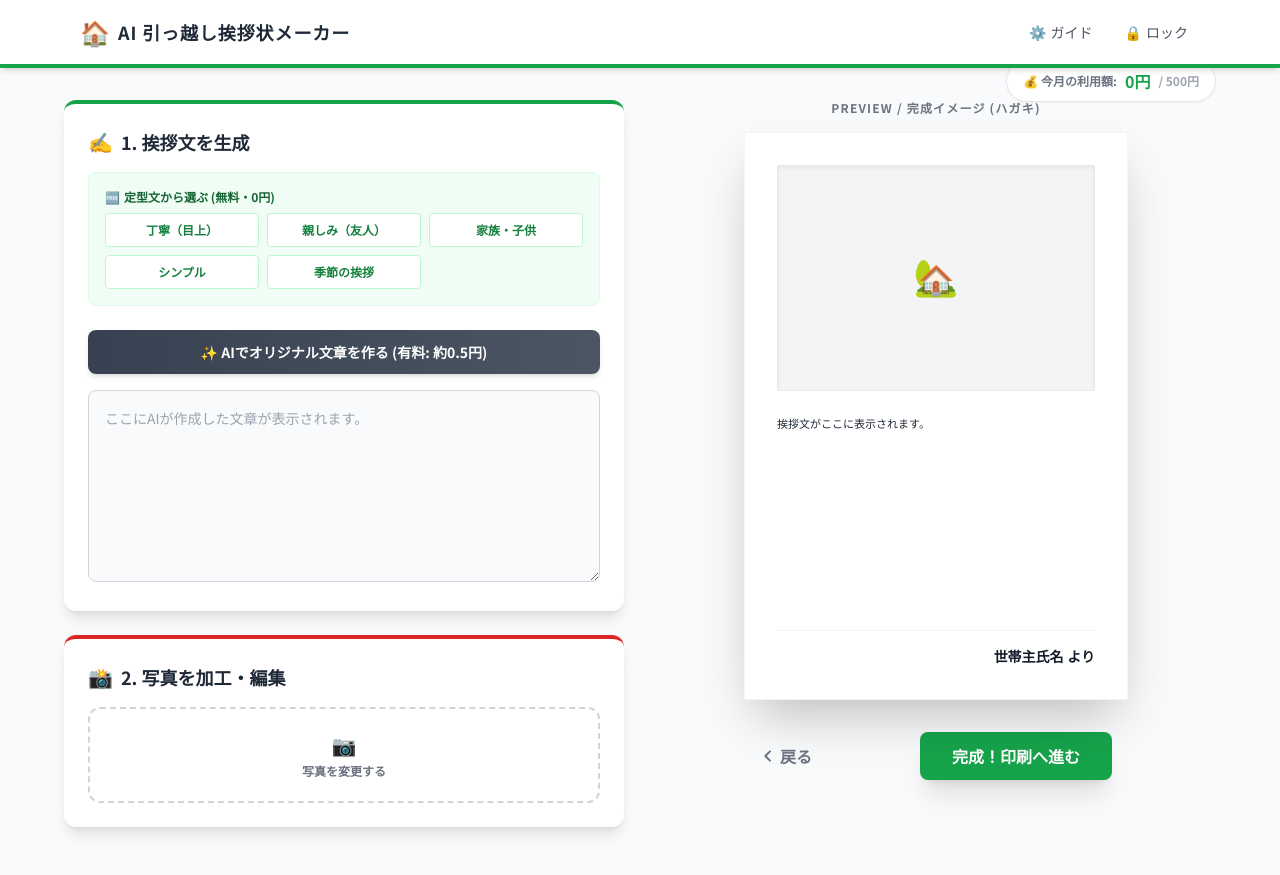
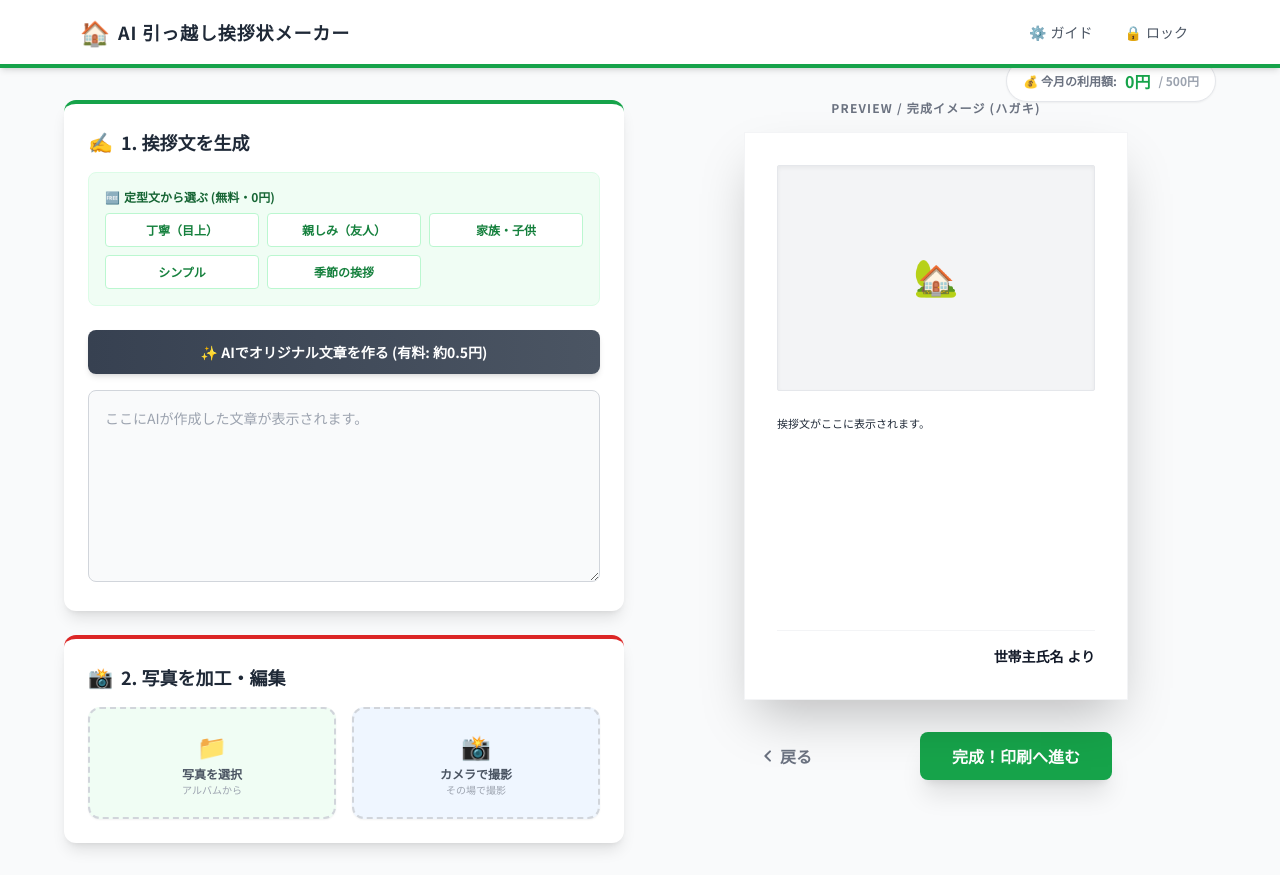
Before and after one commit to bakanayuzhouren-prog/aisatsudaikou, a React (Vite) app: page / in a window 1280 px wide. Both pictures are taken after a click on the button "次へ進む（デザイン作成）". Built offline with nearby package versions, Linux system fonts and the light colour scheme.

Commit message:
Add camera functionality and UI updates

```diff
--- a/components/StepGen.tsx
+++ b/components/StepGen.tsx
@@ -17,9 +17,70 @@ const StepGen: React.FC<StepGenProps> = ({ data, updateData, onNext, onBack }) =
   const [editPrompt, setEditPrompt] = useState("");
   const [budgetInfo, setBudgetInfo] = useState({ used: 0, remaining: 0 });
 
+  // Camera State
+  const [isCameraOpen, setIsCameraOpen] = useState(false);
+  const [cameraStream, setCameraStream] = useState<MediaStream | null>(null);
+  const videoRef = React.useRef<HTMLVideoElement>(null);
+  const canvasRef = React.useRef<HTMLCanvasElement>(null);
+
   useEffect(() => {
     updateBudgetDisplay();
+    return () => {
+      // Cleanup stream on unmount
+      if (cameraStream) {
+        cameraStream.getTracks().forEach(track => track.stop());
+      }
+    };
   }, []);
+
+  const openCamera = async () => {
+    try {
+      const stream = await navigator.mediaDevices.getUserMedia({
+        video: { facingMode: 'environment' } // Prefer back camera
+      });
+      setCameraStream(stream);
+      setIsCameraOpen(true);
+    } catch (err) {
+      console.error("Camera Error:", err);
+      alert("カメラの起動に失敗しました。カメラへのアクセスを許可してください。\n(HTTPSまたはlocalhost環境でのみ動作します)");
+    }
+  };
+
+  const closeCamera = () => {
+    if (cameraStream) {
+      cameraStream.getTracks().forEach(track => track.stop());
+      setCameraStream(null);
+    }
+    setIsCameraOpen(false);
+  };
+
+  const takePhoto = () => {
+    if (videoRef.current && canvasRef.current) {
+      const video = videoRef.current;
+      const canvas = canvasRef.current;
+      const context = canvas.getContext('2d');
+      if (context) {
+        // Match canvas size to video resolution
+        canvas.width = video.videoWidth;
+        canvas.height = video.videoHeight;
+        context.drawImage(video, 0, 0, canvas.width, canvas.height);
+
+        // Convert to base64
+        const imageData = canvas.toDataURL('image/jpeg', 0.85); // 0.85 quality
+
+        // Update data
+        updateData({ originalImage: imageData, processedImage: null });
+        setEditPrompt("");
+        closeCamera();
+      }
+    }
+  };
+
+  useEffect(() => {
+    if (isCameraOpen && videoRef.current && cameraStream) {
+      videoRef.current.srcObject = cameraStream;
+    }
+  }, [isCameraOpen, cameraStream]);
 
   const updateBudgetDisplay = () => {
     const usage = getUsage();
@@ -176,16 +237,32 @@ const StepGen: React.FC<StepGenProps> = ({ data, updateData, onNext, onBack }) =
             <span className="text-red-600 text-xl">📸</span> 2. 写真を加工・編集
           </h2>
           <div className="space-y-4">
-            <label className="flex flex-col items-center justify-center w-full h-24 border-2 border-dashed border-gray-300 rounded-xl cursor-pointer hover:bg-red-50 transition bg-white group">
-              <div className="flex flex-col items-center justify-center">
-                <span className="text-xl mb-1">📷</span>
-                <p className="text-xs text-gray-500 font-bold">写真を変更する</p>
-              </div>
-              <input type="file" className="hidden" onChange={handleImageUpload} accept="image/*" />
-            </label>
+
+            {/* 画像選択エリア: ファイル or カメラ */}
+            <div className="flex gap-4">
+              <label className="flex-1 flex flex-col items-center justify-center h-28 border-2 border-dashed border-gray-300 rounded-xl cursor-pointer hover:bg-red-50 hover:border-red-300 transition bg-green-50 group shadow-sm">
+                <div className="flex flex-col items-center justify-center">
+                  <span className="text-2xl mb-1 group-hover:scale-110 transition">📁</span>
+                  <p className="text-xs text-gray-600 font-bold">写真を選択</p>
+                  <p className="text-[10px] text-gray-400">アルバムから</p>
+                </div>
+                <input type="file" className="hidden" onChange={handleImageUpload} accept="image/*" />
+              </label>
+
+              <button
+                onClick={openCamera}
+                className="flex-1 flex flex-col items-center justify-center h-28 border-2 border-dashed border-gray-300 rounded-xl cursor-pointer hover:bg-red-50 hover:border-red-300 transition bg-blue-50 group shadow-sm"
+              >
+                <div className="flex flex-col items-center justify-center">
+                  <span className="text-2xl mb-1 group-hover:scale-110 transition">📸</span>
+                  <p className="text-xs text-gray-600 font-bold">カメラで撮影</p>
+                  <p className="text-[10px] text-gray-400">その場で撮影</p>
+                </div>
+              </button>
+            </div>
 
             {data.originalImage && (
-              <div className="space-y-4">
+              <div className="space-y-4 animate-fade-in">
                 <div className="p-4 bg-red-50 rounded-xl border border-red-100 space-y-3">
                   <div className="flex items-center justify-between">
                     <div className="flex items-center gap-2 text-red-800 font-bold text-sm">
@@ -304,6 +381,38 @@ const StepGen: React.FC<StepGenProps> = ({ data, updateData, onNext, onBack }) =
           </div>
         </div>
       </div>
+
+      {/* Camera Modal */}
+      {isCameraOpen && (
+        <div className="fixed inset-0 bg-black bg-opacity-90 z-50 flex flex-col items-center justify-center p-4 animate-fade-in">
+          <div className="bg-white p-4 rounded-2xl max-w-lg w-full shadow-2xl">
+            <h3 className="text-center font-bold text-gray-800 mb-4">写真を撮影</h3>
+            <div className="relative aspect-[3/4] bg-black rounded-xl overflow-hidden mb-6 shadow-inner border border-gray-200">
+              <video
+                ref={videoRef}
+                autoPlay
+                playsInline
+                className="w-full h-full object-cover"
+              />
+              <canvas ref={canvasRef} className="hidden" />
+            </div>
+            <div className="flex justify-between gap-4">
+              <button
+                onClick={closeCamera}
+                className="flex-1 py-3 rounded-lg font-bold text-gray-600 bg-gray-100 hover:bg-gray-200 transition"
+              >
+                キャンセル
+              </button>
+              <button
+                onClick={takePhoto}
+                className="flex-1 py-3 rounded-lg font-bold text-white bg-red-600 hover:bg-red-700 shadow-lg transition flex items-center justify-center gap-2"
+              >
+                <span>📸</span> 撮影する
+              </button>
+            </div>
+          </div>
+        </div>
+      )}
     </div >
   );
 };
```
